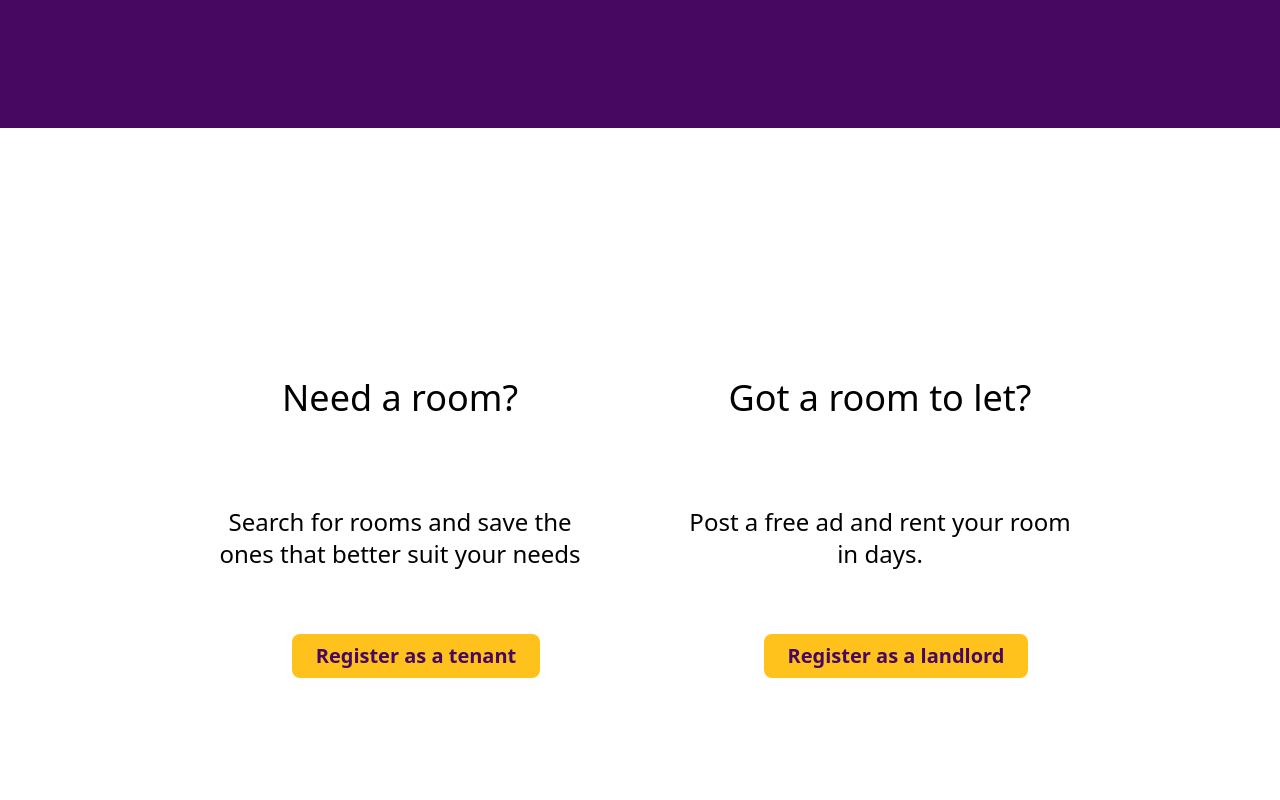
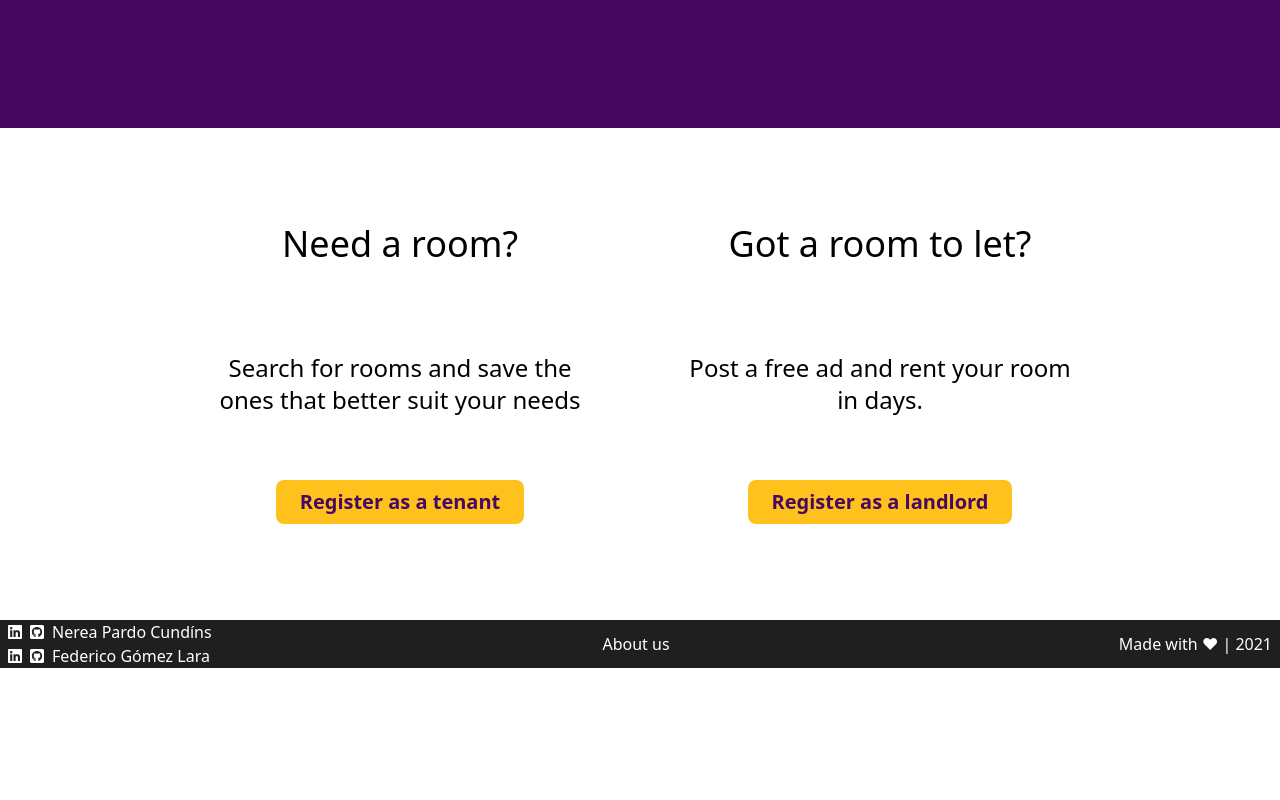
Before and after one commit to Home-Hopper/Home-Hopper, a React (Create React App) app: page / in a window 1280 px wide. Shown: the part 1320-2120 px from the top of the page. After the commit the page ends 1988 px from the top, so only its background shows below. Built offline with nearby package versions, Linux system fonts and the light colour scheme; no server answers.

Commit message:
fix styles

```diff
--- a/src/components/Sections/HomePage/CallToAction.jsx
+++ b/src/components/Sections/HomePage/CallToAction.jsx
@@ -2,7 +2,7 @@ import { Link } from 'react-router-dom'
 import * as PATHS from '../../../utils/paths'
 const CallToAction = () => {
   return (
-    <div className="flex justify-center items-center h-screen text-center">
+    <div className="flex justify-center items-center text-center py-24">
       <div className="w-9/12 flex flex-col md:flex-row justify-around">
         <div className="flex flex-col items-center md:w-5/12 mb-12 md:mb-0">
           <h3 className="text-2xl md:text-4xl h-24">Need a room?</h3>
@@ -12,7 +12,7 @@ const CallToAction = () => {
           <Link
             to={PATHS.SIGNUPPAGE}
             state={{ landlord: false }}
-            className="bg-yellow text-purple-dark font-bold py-2 px-6 rounded-lg border-none ml-8 text-xl"
+            className="bg-yellow text-purple-dark font-bold py-2 px-6 rounded-lg border-none text-xl"
           >
             Register as a tenant
           </Link>
@@ -25,7 +25,7 @@ const CallToAction = () => {
           <Link
             to={PATHS.SIGNUPPAGE}
             state={{ landlord: true }}
-            className="bg-yellow text-purple-dark font-bold py-2 px-6 rounded-lg border-none ml-8 text-xl"
+            className="bg-yellow text-purple-dark font-bold py-2 px-6 rounded-lg border-none text-xl"
           >
             Register as a landlord
           </Link>
--- a/src/components/Templates/Footer.jsx
+++ b/src/components/Templates/Footer.jsx
@@ -23,7 +23,14 @@ const Footer = () => {
             >
               <FontAwesomeIcon icon={faGithubSquare} className="mr-2" />
             </a>
-            <span>Nerea Pardo Cundíns</span>
+            <a
+              href="https://www.nereapardo.com"
+              target="_blank"
+              rel="noreferrer"
+              className="hover:underline"
+            >
+              <span>Nerea Pardo Cundíns</span>
+            </a>
           </div>
           <div className="flex text-md items-center">
             <a
@@ -50,7 +57,7 @@ const Footer = () => {
         </Link>
       </div>
       <div className="w-full md:w-1/3 text-center md:text-right mr-2">
-        Made with ❤ || 2021
+        Made with ❤ | 2021
       </div>
     </footer>
   )
--- a/src/pages/AboutUs.jsx
+++ b/src/pages/AboutUs.jsx
@@ -5,22 +5,22 @@ import { faLinkedin } from '@fortawesome/free-brands-svg-icons'
 const AboutUs = () => {
   return (
     <main className="bg-purple-200 flex justify-center py-12">
-      <div className="w-9/12 ">
+      <div className="w-9/12">
         <h1 className="text-center text-2xl mb-2">
           👋Hi! We are Nerea & Federico
         </h1>
         <h2 className="text-center mb-6">
           We are happy to see you´ve found Home Hopper, hope you like it!
         </h2>
-        <p>
+        <p className="mb-6 text-justify">
           Home Hopper started as a second version of one of our previous
           projects as Ironhack students. We both have struggled in the past
           trying to find a place to stay for a short amount of time and we are
           sure there are more people out there in the same situation. That´s why
           we decided to join our forces and develop this new web-application.
         </p>
-        <div className="w-full h-auto flex flex-col md:flex-row justify-evenly mt-2">
-          <div className="w-60 rounded-xl flex flex-col items-center  shadow-md bg-white p-6">
+        <div className="w-full h-auto flex flex-col md:flex-row justify-center md:justify-evenly mt-2">
+          <div className="md:w-60 rounded-xl flex flex-col items-center shadow-md bg-white p-6  mx-auto mb-4">
             <img
               src="../../images/nerea.jpg"
               alt="nerea"
@@ -28,9 +28,19 @@ const AboutUs = () => {
             />
             <span className="mb-8">Nerea Pardo Cundíns</span>
             <p className="text-justify">
-              Hi! I´m Nerea, a full-stack web developer, and I invite you to
-              check my profiles in LinkedIn and Github so you can know what I am
-              currently working on.
+              Hi! I´m Nerea, full-stack web developer.
+            </p>
+            <p className="text-justify mb-2">
+              I invite you to check my LinkedIn, Github and my{' '}
+              <a
+                href="https://www.nereapardo.com"
+                target="_blank"
+                rel="noreferrer"
+                className="underline"
+              >
+                portfolio
+              </a>
+              , so you can see what I am currently working on.
             </p>
             <div className="w-full flex justify-evenly text-2xl">
               <a
@@ -49,14 +59,14 @@ const AboutUs = () => {
               </a>
             </div>
           </div>
-          <div className="w-60 rounded-xl flex flex-col items-center  shadow-md bg-white p-6">
+          <div className="md:w-60 rounded-xl flex flex-col items-center  shadow-md bg-white p-6 mx-auto mb-4">
             <img
               src="../../images/fede.jpg"
               alt="Federico"
               className="rounded-full mb-2"
             />
             <span className="mb-8">Federico Gómez Lara</span>
-            <p className="text-justify">
+            <p className="text-justify mb-8">
               I´m Fede, a full-stack web developer. Here are my LinkedIn and
               Github so you can check more of my current projects.
             </p>
```
